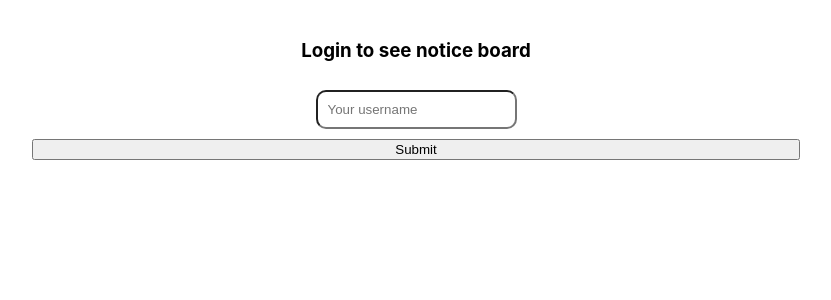
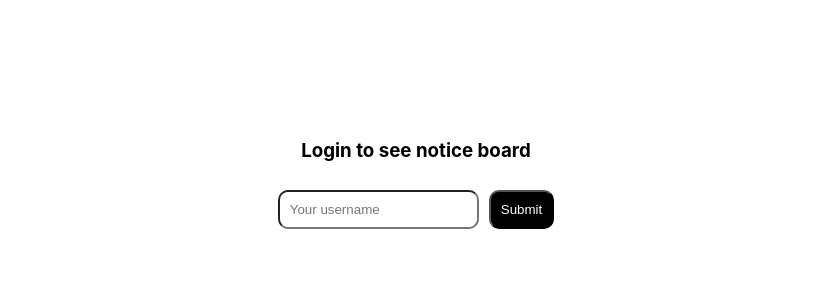
Before and after one commit to nikitagupta1709/notice-board, a React (Create React App) app in the folder notice/: page / in a window 1280 px wide. Shown: the top 300 px of the page, without its empty margins (224-1055 px from the left). Built offline with nearby package versions, Linux system fonts and the light colour scheme.

Commit message:
everything done

```diff
--- a/notice/package.json
+++ b/notice/package.json
@@ -9,8 +9,10 @@
     "axios": "^1.2.2",
     "react": "^18.2.0",
     "react-dom": "^18.2.0",
+    "react-hot-toast": "^2.4.0",
     "react-router-dom": "^6.6.1",
     "react-scripts": "5.0.1",
+    "react-toastify": "^9.1.1",
     "web-vitals": "^2.1.4"
   },
   "scripts": {
--- a/notice/src/Components/AllRoutes.jsx
+++ b/notice/src/Components/AllRoutes.jsx
@@ -7,7 +7,7 @@ export default function AllRoutes() {
   return (
     <Routes>
       <Route path='/' element={<Login />}></Route>
-      <Route path='/notice/' element={<Notice/>}></Route>
+      <Route path='/notice' element={<Notice/>}></Route>
     </Routes>
   )
 }
--- a/notice/src/Pages/Login/Login.jsx
+++ b/notice/src/Pages/Login/Login.jsx
@@ -1,9 +1,8 @@
-import React from 'react'
 import "./login.css"
 import axios from 'axios'
-import { useState } from 'react'
+import { useState, useEffect } from 'react'
 import { useNavigate } from 'react-router-dom';
-import { useEffect } from 'react';
+import toast, { Toaster } from 'react-hot-toast';
 
 export default function Login() {
   const [username , setUser] = useState("");
@@ -14,23 +13,18 @@ export default function Login() {
     if(user){
       return navigate("/notice")
     }
-  }, [])
+  }, []);
+
   const handleSubmit = (e) => {
     e.preventDefault();
     try {
       axios.post(`https://noticeboard.onrender.com/auth/login`, {username})
       .then((response) => {
-        if(response.data.error){
-          alert("Eneter alphanumeric username");
-
-        } else{
-          localStorage.setItem("username", JSON.stringify(response.data.data.username));
-
-          alert(response.data.message);
-          navigate("/notice")
-        }
+        localStorage.setItem("username", JSON.stringify(response.data.data.username));
+        toast.success(response.data.message);
+        navigate("/notice")
       })
-
+      .catch((err) => toast.error("Only alphanumeric username !!"))
     } catch (error) {
       console.log(error)
     }
@@ -38,12 +32,15 @@ export default function Login() {
   }
 
   return (
-    <div>
+    <div className="login">
       <form className='form' onSubmit={handleSubmit}>
         <h3>Login to see notice board</h3>
-        <input placeholder='Your username' type="text" name="username" value={username} onChange={(e) => setUser(e.target.value)}/>
-        <button className='btnLog' type='submit'>Submit</button>
+        <div className='iptDiv'>
+          <input placeholder='Your username' type="text" name="username" value={username} onChange={(e) => setUser(e.target.value)} required/>
+          <button className='btnLog' type='submit'>Submit</button>
+        </div>
       </form>
+      <Toaster />
     </div>
   )
 }
--- a/notice/src/Pages/Login/login.css
+++ b/notice/src/Pages/Login/login.css
@@ -1,11 +1,24 @@
+.login{
+    margin-top: 100px;
+}
 .form{
     width: 30%;
     display: flex;
     flex-direction: column;
     margin: auto;
+    align-items: center;
+    justify-content: center;
 }
 input{
     padding: 10px;
     border-radius: 10px;
     margin: auto;
+    margin-bottom: 10px;
+    margin-right: 10px;
 }
+.btnLog{
+    padding: 10px;
+    background-color: black;
+    color: white;
+    border-radius: 10px;
+}
--- a/notice/src/Pages/Notice/Description.jsx
+++ b/notice/src/Pages/Notice/Description.jsx
@@ -1,21 +1,33 @@
 import axios from 'axios';
-import React from 'react'
-import { useState } from 'react'
+import { useState, useEffect } from 'react'
 import './description.css'
+import toast, { Toaster } from 'react-hot-toast';
+import { useNavigate } from 'react-router-dom';
+
 
 export default function Description() {
-    const [notice, setDesc] = useState([]);
-    let user = JSON.parse(localStorage.getItem("username")) || null ;
+    const [desc, setDesc] = useState("");
+    const navigate = useNavigate();
+    let user = JSON.parse(localStorage.getItem("username")) || false ;
 
+    useEffect(() =>{
+    }, [desc])
+
+  const handleChange = (e) => {
+    setDesc(e.target.value);
+  }
   const handleSubmit = (e) => {
     e.preventDefault();
-    let newNotice = {
-        username: user.username,
-        ...notice,
-    }
     try {
-        axios.post("https://noticeboard.onrender.com/notice/create", newNotice)
-        .then((res) => console.log(res))
+        axios.post("https://noticeboard.onrender.com/notice/create", {
+            desc:desc,
+            username: user
+        })
+        .then((res)=>toast.success(res.data.message))
+        .catch(()=>{
+          toast.error("Minimum 100 characters required!!")
+        });
+        navigate("/notice")
     } catch (error) {
         console.log(error)
     }
@@ -25,9 +37,10 @@ export default function Description() {
     <div>
       <form onSubmit={handleSubmit} className="form">
         <h3>Submit a notice</h3>
-        <textarea className='input' placeholder='Enter your notice' type="text" name="dec" value={notice.desc} onChange={(e) => setDesc(e.target.value)}/>
+        <textarea className='input' placeholder='Enter your notice' type="text" name="dec" onChange={ handleChange} required/>
         <button className='btn' type='submit'>Submit</button>
       </form>
+      <Toaster />
     </div>
   )
 }
--- a/notice/src/Pages/Notice/Notice.jsx
+++ b/notice/src/Pages/Notice/Notice.jsx
@@ -3,6 +3,7 @@ import { useEffect, useState } from 'react';
 import { useNavigate } from 'react-router-dom';
 import Description from './Description';
 import './notice.css'
+import toast, { Toaster } from 'react-hot-toast';
 
 export default function Notice() {
   const [allNotice, setAllNotice] = useState([]);
@@ -16,7 +17,7 @@ export default function Notice() {
     else{
       getNotice();
     }
-  }, [username])
+  }, [allNotice])
 
   const getNotice = () => {
     axios.get("https://noticeboard.onrender.com/notice/")
@@ -24,7 +25,7 @@ export default function Notice() {
   }
   const handleLogout = () => {
     localStorage.removeItem("username");
-    alert("You have been looged out");
+    toast.success("You have been looged out");
     navigate("/");
   }
 
@@ -50,6 +51,7 @@ export default function Notice() {
           </div>
         )}
       </div>
+      <Toaster />
     </div>
   )
 }
--- a/notice/src/Pages/Notice/description.css
+++ b/notice/src/Pages/Notice/description.css
@@ -1,5 +1,5 @@
 .form{
-    width: 60%;
+    width: 40%;
     padding: 20px;
     display: flex;
     flex-direction: column;
--- a/notice/src/Pages/Notice/notice.css
+++ b/notice/src/Pages/Notice/notice.css
@@ -7,8 +7,7 @@
     margin-right: 100px ;
 }
 .section{
-    width: 80%;
-    /* border: 1px solid black; */
+    width: 60%;
     padding: 10px;
     margin: auto;
     gap: 20px;
@@ -17,23 +16,19 @@
 }
 .mainDiv{
     background-color: black;
-    /* width: 100%; */
     color: white;
-    /* color: black; */
     display: flex;
     flex-direction: column;
-    /* border: 1px solid red; */
     border-radius: 10px;
     padding: 20px;
 }
 .desc{
-    align-content: flex-start;
+    text-align: start;
 }
 .lower{
     display: flex;
     flex-direction: row;
     justify-content: space-between;
-    /* border: 1px solid yellow; */
 }
 .time{
     display: flex;
```
Also changed, not shown: 1 other file (tests, documents, lock files or other folders).
